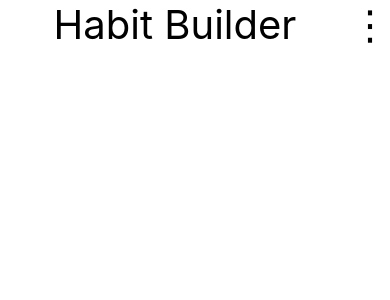
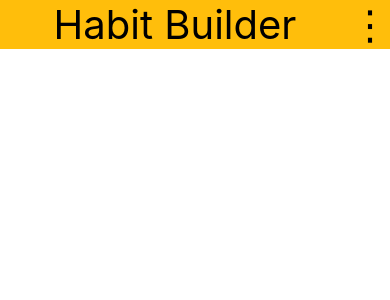
Before and after one commit to sivakar12/habit-builder-react-native, a React Native app: screen / in a window 390 px wide. Shown: the top 300 px of the page. Built offline with nearby package versions, Linux system fonts and the light colour scheme.

Commit message:
Make UI colorful

```diff
--- a/app/Charts.tsx
+++ b/app/Charts.tsx
@@ -4,7 +4,7 @@ import dayjs, { Dayjs } from 'dayjs'
 import utc from 'dayjs/plugin/utc'
 dayjs.extend(utc)
 import _ from 'lodash'
-import { fontSizes, padding } from './StyleConstants'
+import { colorPalette, fontSizes, padding } from './StyleConstants'
 import { VictoryChart, VictoryBar, VictoryAxis } from "victory-native"
 enum PeriodType {
     Day = "day",
@@ -184,7 +184,8 @@ const Charts = ({timestampsSortedDown}: ChartsPropType) => {
 
 const styles = StyleSheet.create({
     chartContainer: {
-        alignContent: 'center'
+        alignContent: 'center',
+        backgroundColor: colorPalette[4]
     },
     chooser: {
         flexDirection: 'row',
--- a/app/HabitDetailView.tsx
+++ b/app/HabitDetailView.tsx
@@ -7,7 +7,7 @@ dayjs.extend(relativeTime)
 dayjs.extend(localizedFormat)
 
 import { AppContext } from './State';
-import { fontSizes, padding } from './StyleConstants';
+import { colorPalette, fontSizes, padding } from './StyleConstants';
 import { HabitLog } from './Types';
 import Charts from './Charts'
 
@@ -33,6 +33,7 @@ const LogListItem = ({ millisecond }: { millisecond: number}) => {
 const LogList = ({ timestampsSortedDown }: LogListProps) => {
     return (
         <FlatList
+            style={styles.logList}
             data={timestampsSortedDown}
             renderItem={({item}) => <LogListItem millisecond={item}/>}
             keyExtractor={ms => ms.toString()}
@@ -55,10 +56,10 @@ const HabitDetailView = ({ habitId }: HabitDetailViewPropTypes) => {
 
     return (
         <View style={styles.detailScreen}>
+            <Text style={styles.habitName}>{habit.name}</Text>
             <Text style={styles.bigNumber}>
                 {habit.logs.length}
             </Text>
-            <Text style={styles.habitName}>{habit.name}</Text>
             <Charts timestampsSortedDown={timestampsSortedDown}/>
             <LogList timestampsSortedDown={timestampsSortedDown}/>
         </View>
@@ -68,17 +69,24 @@ const HabitDetailView = ({ habitId }: HabitDetailViewPropTypes) => {
 const styles = StyleSheet.create({
     detailScreen: {
         flex: 1,
-        alignItems: 'center'
+        alignItems: 'stretch'
     },
     bigNumber: {
-        fontSize: 100
+        fontSize: 100,
+        display: 'flex',
+        justifyContent: 'center',
+        backgroundColor: colorPalette[2],
+        color: 'white'
     },
     habitName: {
+        display: 'flex',
+        justifyContent: 'center',
         fontSize: fontSizes[0],
-        alignSelf: 'center'
+        backgroundColor: colorPalette[1],
+        color: 'white'
     },
     logList: {
-
+        backgroundColor: colorPalette[3]
     },
     logListItem: {
         flexDirection: 'row',
@@ -87,7 +95,7 @@ const styles = StyleSheet.create({
     },
     logListItemText: {
         fontSize: fontSizes[1],
-        paddingHorizontal: padding
+        paddingHorizontal: padding,
     }
 })
 
--- a/app/HabitListView.tsx
+++ b/app/HabitListView.tsx
@@ -5,20 +5,23 @@ import { StyleSheet, Text, TouchableOpacity, View } from 'react-native';
 import { AppContext } from './State';
 import { padding, fontSizes } from './StyleConstants';
 import { Habit } from './Types';
+import { colorPalette } from './StyleConstants';
 
 type HabitListPropType = { children: React.ReactNode | React.ReactNode[] }
 type HabitPropType = {
     habit: Habit,
-    onIncrement: () => void
-    onSelect: () => void
+    onIncrement: () => void,
+    onSelect: () => void,
+    index: number
 }
 
-const HabitItem = ({ habit, onIncrement, onSelect }: HabitPropType) => {
+const HabitItem = ({ habit, onIncrement, onSelect, index }: HabitPropType) => {
     const handleOnPress = () => {
         onSelect()
     }
+    const color = index % 2 == 0 ? colorPalette[2] : colorPalette[4]
     return (
-        <View style={styles.habitItem}>
+        <View style={StyleSheet.compose(styles.habitItem, {backgroundColor: color})}>
             <Text style={styles.habitNameText} onPress={handleOnPress}>{habit.name}</Text>
             <Text style={styles.habitLogCount}>{habit.logs.length}</Text>
             <TouchableOpacity onPress={onIncrement}>
@@ -44,7 +47,7 @@ const HabitListView = (props: HabitListViewPropType) => {
     return (
         <View style={styles.habitListView}>
             <HabitList>
-                {habits.map(habit => {
+                {habits.map((habit, index) => {
                     const onIncrementHandler = () => incrementHabit(habit.id)
                     return (
                         <HabitItem
@@ -52,6 +55,7 @@ const HabitListView = (props: HabitListViewPropType) => {
                             habit={habit}
                             onIncrement={onIncrementHandler}
                             onSelect={() => {props.onHabitSelect(habit.id)}}
+                            index={index}
                             />
                     )
                 })}
@@ -65,7 +69,7 @@ const styles = StyleSheet.create({
         justifyContent: 'space-between',
         alignItems: 'center',
         padding: padding,
-        fontSize: fontSizes[1]
+        fontSize: fontSizes[1],
     },
     habitList: {
         flex: 1,
@@ -74,16 +78,19 @@ const styles = StyleSheet.create({
         padding: padding,
         fontSize: fontSizes[1],
         paddingHorizontal: padding,
-        fontWeight: 'bold'
+        fontWeight: 'bold',
+        color: 'white'
     },
     habitIncrementButton: {
         backgroundColor: '#fff0',
         fontSize: fontSizes[1],
-        paddingHorizontal: padding
+        paddingHorizontal: padding,
+        color: 'white'
     },
     habitNameText: {
         fontSize: fontSizes[1],
-        flexGrow: 1
+        flexGrow: 1,
+        color: 'white'
     },
     habitListView: {
         flex: 1
--- a/app/HeaderBar.tsx
+++ b/app/HeaderBar.tsx
@@ -1,5 +1,6 @@
 import React from 'react'
 import { View, Text, StyleSheet } from 'react-native'
+import { colorPalette } from './StyleConstants'
 
 type HeaderBarProps = {
   title: string
@@ -27,7 +28,8 @@ const styles = StyleSheet.create({
     flexDirection: 'row',
     alignContent: 'center',
     justifyContent: 'space-between',
-    width: '100%'
+    width: '100%',
+    backgroundColor: colorPalette[0]
   },
   backButtonText: {
     fontSize: 40,
--- a/app/StyleConstants.ts
+++ b/app/StyleConstants.ts
@@ -1,14 +1,14 @@
 const padding = 10
 
-const listItemColors = [
-    '#EDAE49',
-    '#D1495B',
-    '#00798C',
-    '#30638E',
-    '#003D5B'
+const colorPalette = [
+    '#FFBE0B',
+    '#FB5607',
+    '#FF006E',
+    '#8338EC',
+    '#3A86FF'
 ]
 
 const fontSizes = [
     40, 20, 10
 ]
-export { padding, listItemColors, fontSizes }
+export { padding, colorPalette, fontSizes }
```
